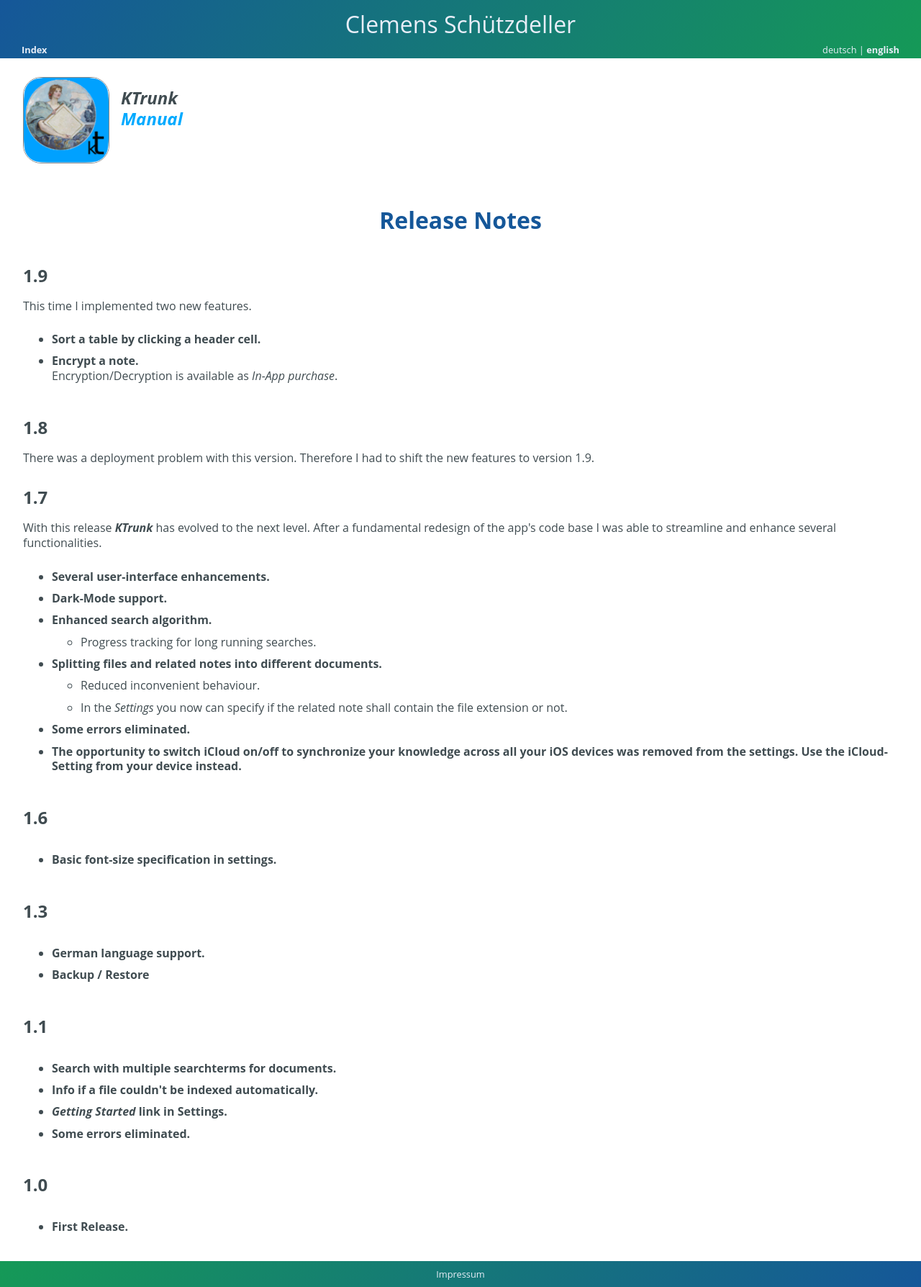
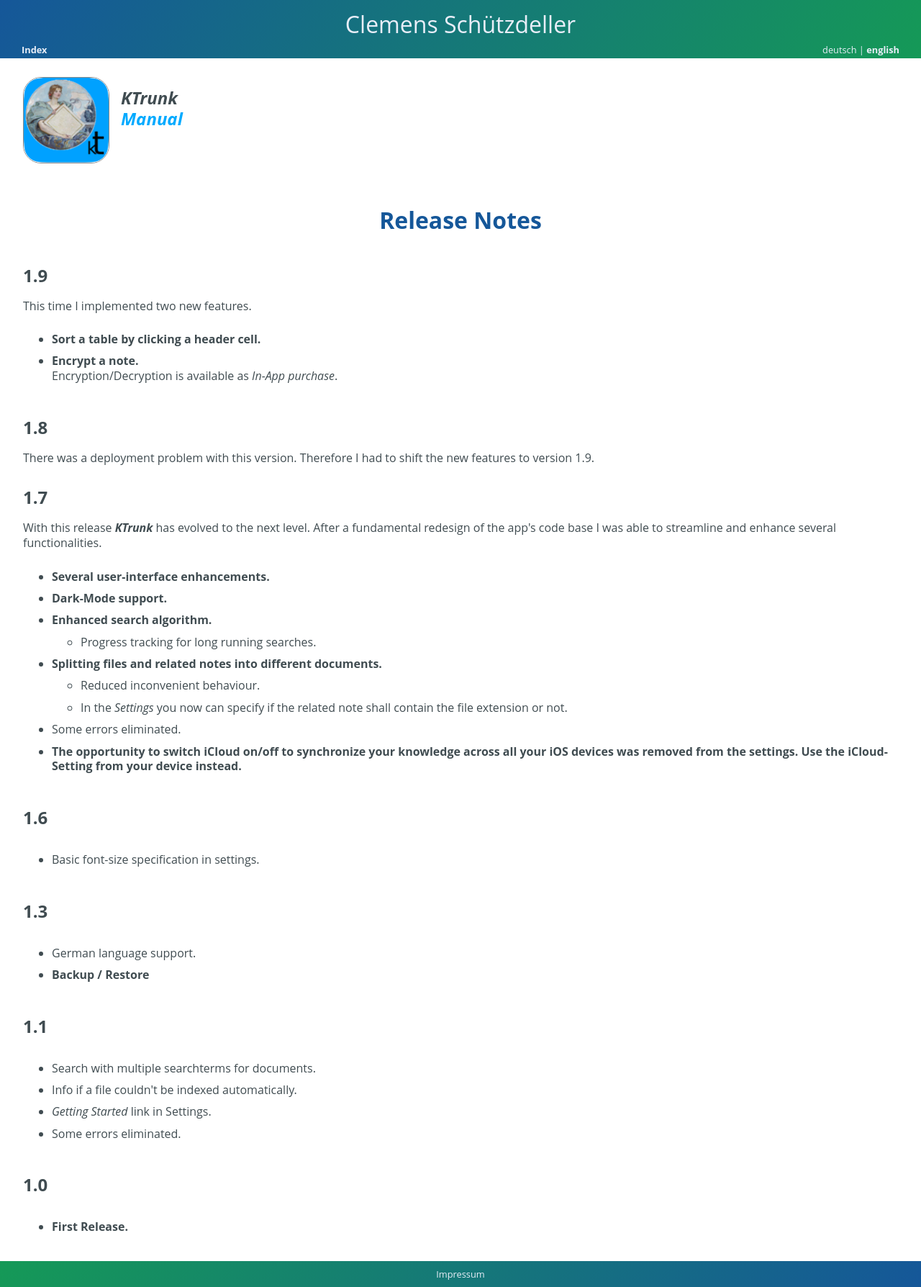
Before and after one commit to cs-LA/home, a Jekyll site: the page built from KTrunk/Manual/ReleaseNotes.md, in a window 1280 px wide. Shown: the whole page at 72% size. Built offline with Jekyll 4.4.1, drawn with Linux system fonts in a browser that asks for light colours; our own code applies the rules of GitHub Pages for plain Markdown files.

Commit message:
Update ReleaseNotes.md

```diff
--- a/KTrunk/Manual/ReleaseNotes.md
+++ b/KTrunk/Manual/ReleaseNotes.md
@@ -75,8 +75,8 @@
     </li>
   </ul>
   <li>
-    <span class="en"><b>Some errors eliminated.</b></span>
-    <span class="de"><b>Einige Fehlerbehebungen.</b></span>
+    <span class="en">Some errors eliminated.</span>
+    <span class="de">Einige Fehlerbehebungen.</span>
   </li>
   <li>
     <span class="en"><b>The opportunity to switch iCloud on/off to synchronize your knowledge across all your iOS devices was removed from the settings. Use the iCloud-Setting from your device instead.</b></span>
@@ -87,16 +87,16 @@
 <h3>1.6</h3>
 <ul>
   <li>
-    <span class="en"><b>Basic font-size specification in settings.</b></span>
-    <span class="de"><b>Basis-Schriftgröße in den Einstellungen festlegbar.</b></span>
+    <span class="en">Basic font-size specification in settings.</span>
+    <span class="de">Basis-Schriftgröße in den Einstellungen festlegbar.</span>
   </li>
 </ul>
 
 <h3>1.3</h3>
 <ul>
   <li>
-    <span class="en"><b>German language support.</b></span>
-    <span class="de"><b>Sprachunterstützung für Deutsch.</b></span>
+    <span class="en">German language support.</span>
+    <span class="de">Sprachunterstützung für Deutsch.</span>
   </li>
   <li>
     <span class="en"><b>Backup / Restore</b></span>
@@ -107,20 +107,20 @@
 <h3>1.1</h3>
 <ul>
   <li>
-    <span class="en"><b>Search with multiple searchterms for documents.</b></span>
-    <span class="de"><b>Mit mehreren Suchbegriffen nach einem Dokument suchen.</b></span>
+    <span class="en">Search with multiple searchterms for documents.</span>
+    <span class="de">Mit mehreren Suchbegriffen nach einem Dokument suchen.</span>
   </li>
   <li>
-    <span class="en"><b>Info if a file couldn't be indexed automatically.</b></span>
-    <span class="de"><b>Info, wenn ein File nicht automatisch indiziert werden konnte.</b></span>
+    <span class="en">Info if a file couldn't be indexed automatically.</span>
+    <span class="de">Info, wenn ein File nicht automatisch indiziert werden konnte.</span>
   </li>
   <li>
-    <span class="en"><b><i>Getting Started</i> link in Settings.</b></span>
-    <span class="de"><b><i>Schnelleinstieg</i>-Link in den Einstellungen.</b></span>
+    <span class="en"><i>Getting Started</i> link in Settings.</span>
+    <span class="de"><i>Schnelleinstieg</i>-Link in den Einstellungen.</span>
   </li>
   <li>
-    <span class="en"><b>Some errors eliminated.</b></span>
-    <span class="de"><b>Einige Fehlerbehebungen.</b></span>
+    <span class="en">Some errors eliminated.</span>
+    <span class="de">Einige Fehlerbehebungen.</span>
   </li>
 </ul>
 
```
